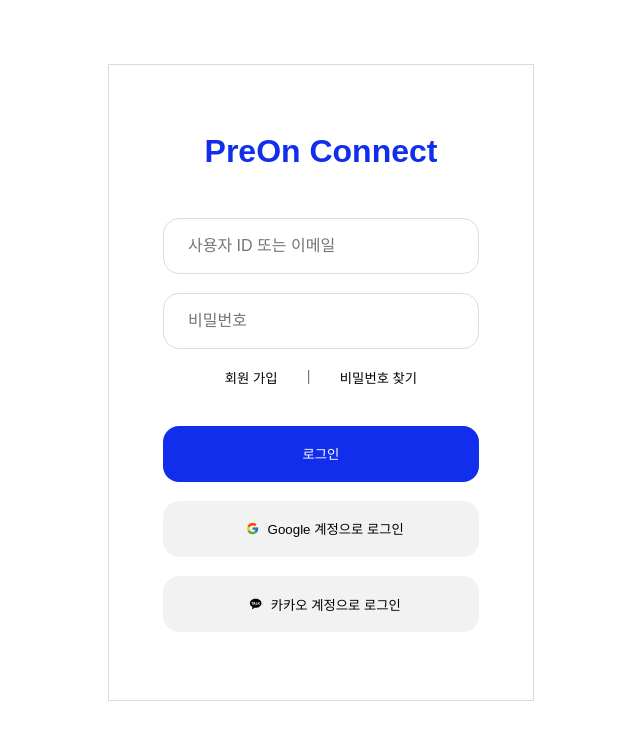
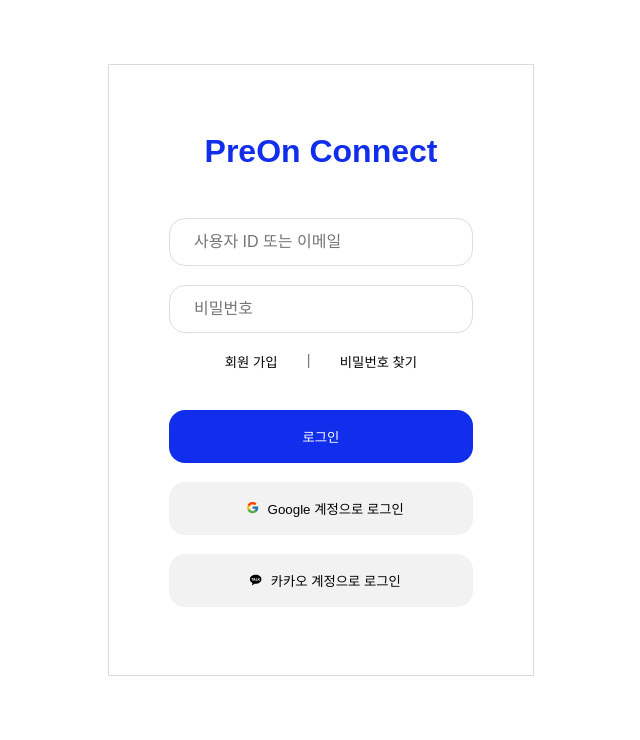
Before and after one commit to pre-on-connect/front-end, a Next.js app: page /login in a window 1280 px wide. Shown: the top 740 px of the page, without its empty margins (319-959 px from the left). Built offline with nearby package versions, Linux system fonts and the light colour scheme.

Commit message:
Design(LoginStyle.ts): input, login 버튼에 직접 width, height 지정했던것 삭제

```diff
--- a/src/components/login/LoginStyle.ts
+++ b/src/components/login/LoginStyle.ts
@@ -26,22 +26,12 @@ export const LoginForm = styled.div`
     margin-bottom:1.2rem;
   }
 
-  & > .inputs > * {
-    width: 19.750rem;
-    height: 3.5rem;
-
-  }
-
   & > .inputs > :not(:last-child) {
     margin-bottom: 1.2rem;
   }
 
   & > .logins {
     margin-top:2.4rem;
-    & > * {
-      width: 19.750rem;
-      height: 3.5rem;
-    }
     & > :not(:last-child){
       margin-bottom:1.2rem;
     }
@@ -56,35 +46,13 @@ export const LoginForm = styled.div`
 
     & li {
       list-style: none;
-      color: ${({theme}) => theme.color.gray_dark_1};
-
-      &:not(:nth-of-type(2)) {
-        cursor: pointer;
-        color: ${({theme}) => theme.color.gray_dark_4};
-
-        &:hover {
-          color: ${({theme}) => theme.color.primary};
-          font-weight: 600;
-        }
+      &:nth-of-type(2){
+        color: ${({theme}) => theme.color.gray_dark_1};
       }
-
     }
   }
 
   @media ${({theme}) => theme.screenSize.mobile} {
     border:none;
-    & > .inputs > * {
-      width: 17rem;
-      height: 2.5rem;
-    }
-
-    & > .logins > * {
-      width: 17rem;
-      height: 2.8rem;
-    }
   }
-
-
-
-
 `;
```
